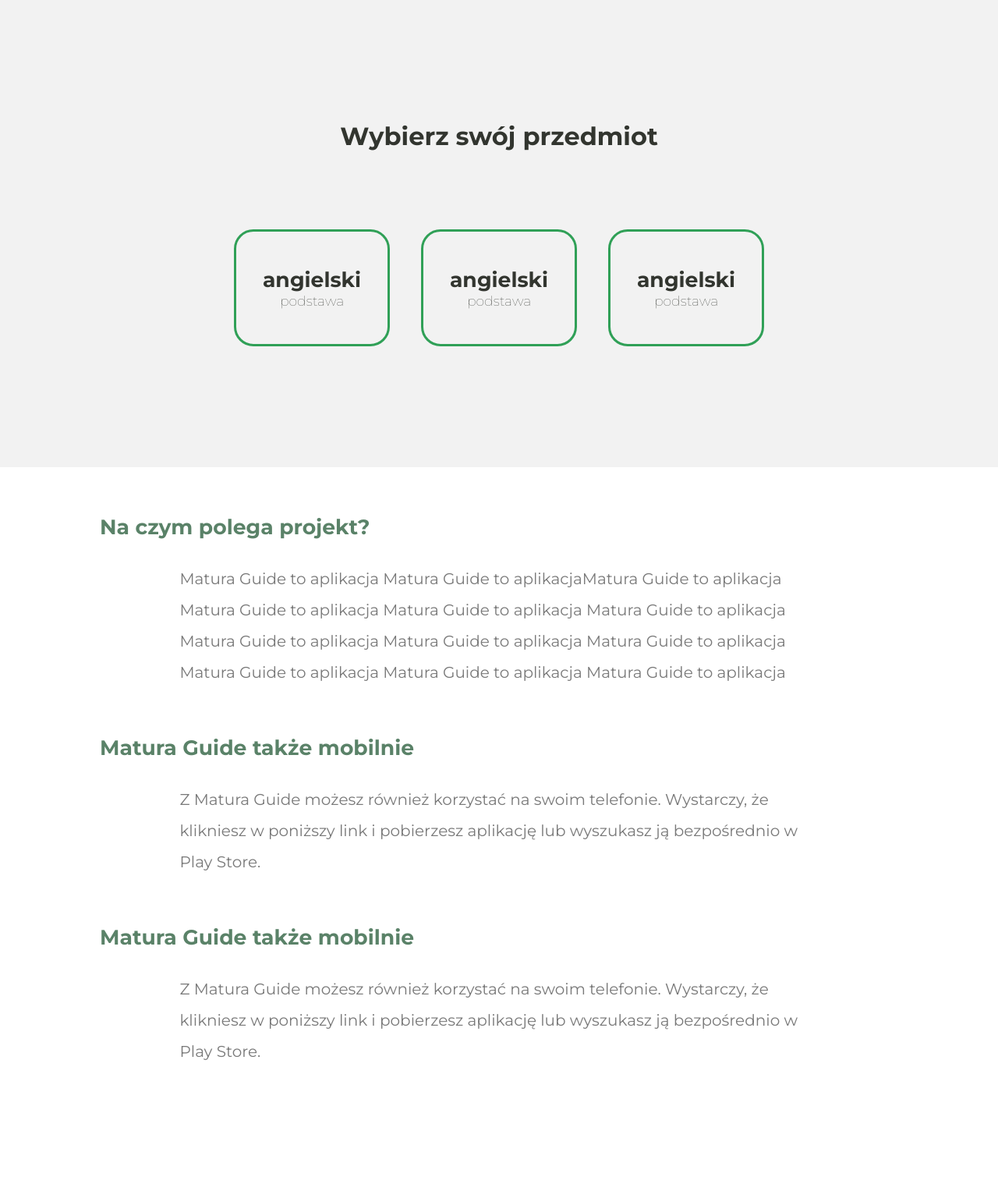
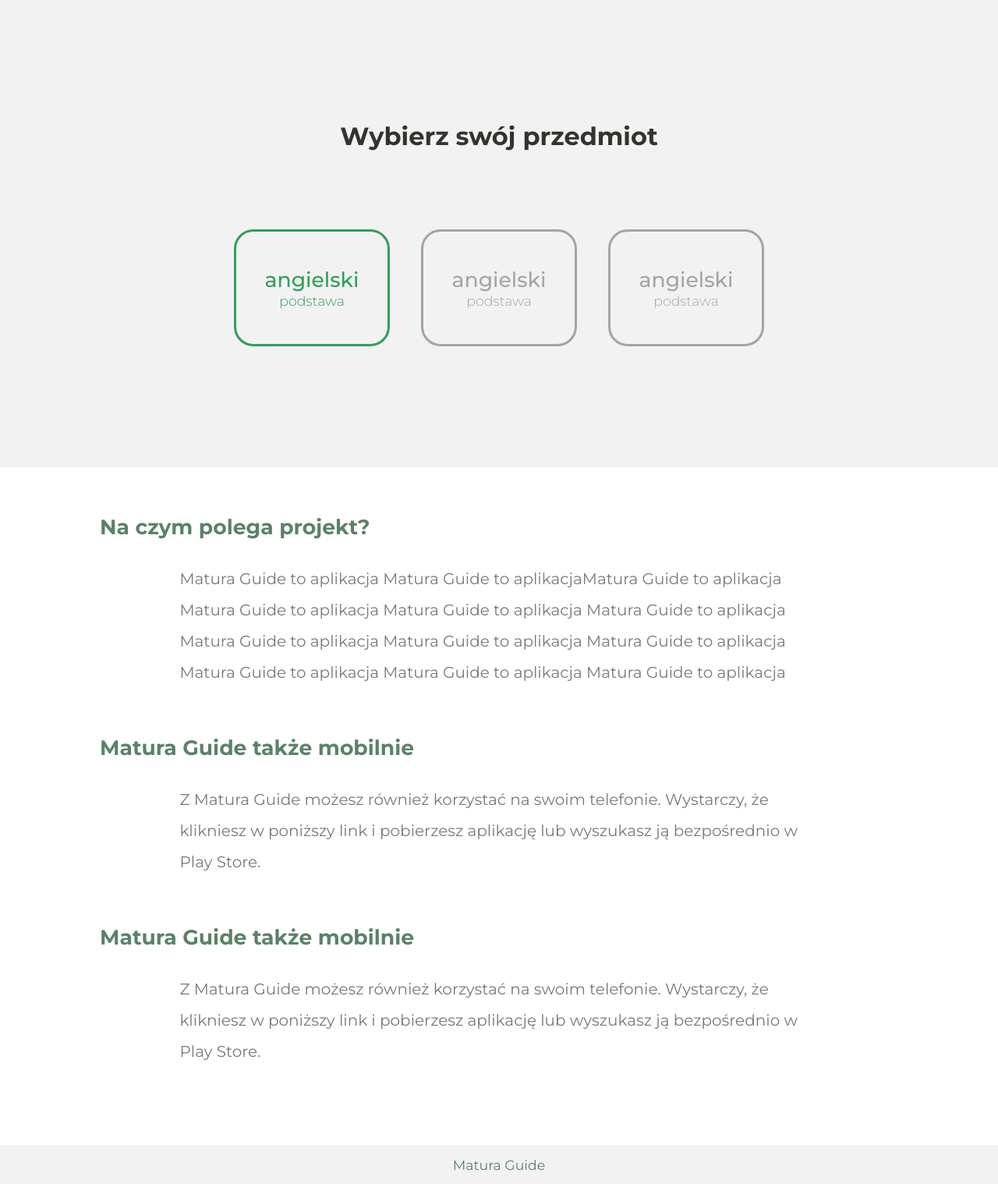
Before and after one commit to Jeboczek/maturaguide-web, a Django app: page / in a window 1280 px wide. Shown: the part 634-2152 px from the top of the page at 78% size. Before the commit the page ends 1993 px from the top, so only its background shows below. Run offline with Django 3.2, Linux system fonts and the light colour scheme; style sheets or scripts are compiled from the project's sources.

Commit message:
Improve site and add footer

```diff
--- a/homepage/templates/home.html
+++ b/homepage/templates/home.html
@@ -23,10 +23,10 @@
         </div>
     </div>
 </div>
-<div class="category-selector">
+<div class="category-selector" id="learn">
     <h1>Wybierz swój przedmiot</h1>
     <div class="category-holder">
-        <div class="category">
+        <div class="category" id="active">
             <h1>angielski</h1>
             <h6>podstawa</h6>
         </div>
--- a/static/script/aboutus.js
+++ b/static/script/aboutus.js
@@ -15,9 +15,9 @@ function onAvatarClick(event) {
         $(`div.avatar#${clickedPerson}`).addClass("active")
         // Change content
         let content = $("div.about-us-content");
-        content.fadeOut(400, () => {
+        content.fadeOut(200, () => {
             content.html(BIO[clickedPerson]);
-            content.fadeIn(400);
+            content.fadeIn(200);
         });
     }
 }
--- a/static/style/src/_category.scss
+++ b/static/style/src/_category.scss
@@ -1,7 +1,7 @@
 div.category-selector{
     padding-top: 20px;
     min-height: 600px;
-    width: 100vw;
+    width: 100%;
     background-color: $headerBgColor;
 
     display: flex;
@@ -30,7 +30,8 @@ div.category-selector{
             height: auto;
             border-width: 3px;
             border-style: solid;
-            border-color: $scrollBarText;
+            border-color: $HColor;
+            opacity: 0.4;
 
             cursor: pointer;
 
@@ -42,6 +43,15 @@ div.category-selector{
             align-items: center;
             justify-content: center;
 
+            &#active{
+                opacity: 1;
+                border-color: $scrollBarText;
+
+                h1, h6{
+                    color: $scrollBarText;
+                }
+            }
+
             h1, h6{
                 text-align: center;
                 margin: 0px;
@@ -49,10 +59,11 @@ div.category-selector{
 
             h1{
                 font-size: 20pt;
+                font-weight: 500;
             }
 
             h6{
-                font-weight: lighter;
+                font-weight: 300;
                 font-size: 13pt;
             }
 
--- /dev/null
+++ b/static/style/src/_footer.scss
@@ -0,0 +1,24 @@
+footer{
+    width: 100%;
+    height: 50px;
+    background-color: $headerBgColor;
+    text-align: center;
+
+    display: flex;
+    flex-direction: row;
+    justify-content: center;
+    align-items: center;
+    margin-top: auto;
+
+
+    h1{
+        font-size: 13pt;
+        margin: 0;
+        color: $mainColor;
+        font-weight: normal;
+    }
+}
+
+div.footer-margin{
+    margin-bottom: 100px;
+}
--- a/static/style/src/_infscroll.scss
+++ b/static/style/src/_infscroll.scss
@@ -2,11 +2,12 @@
     margin-top: 50px;
     display: flex;
     position: relative;
-    width: 100vw;
+    width: 100%;
     height: 28px;
     margin: auto;
     background-color: $mainColorLighter;
     overflow: hidden;
+    user-select: none;
     z-index: 1;
 
       &__title {
--- a/static/style/style.scss
+++ b/static/style/style.scss
@@ -7,11 +7,16 @@
 @import 'src/infscroll';
 @import 'src/category';
 @import 'src/aboutus';
+@import 'src/footer';
 
 *{
     font-family: $fontFamily;
     color: $fontColor;
     box-sizing: border-box;
+}
+
+main{
+    width: 100vw;
 }
 
 h1, h2, h3, h4, h5, h6{
@@ -22,6 +27,11 @@ body{
     margin: 0;
     padding: 0;
 
+    min-height: 100vh;
+
+    display: flex;
+    flex-direction: column;
+
     background-color: $bgColor;
 }
 
--- a/templates/base.html
+++ b/templates/base.html
@@ -18,6 +18,7 @@
         {% block content %}
         {% endblock content %}
     </main>
+    {% include "footer.html" %}
 </body>
 <!-- BOTTOM JS -->
 <script src="/static/script/main.js"></script>
--- /dev/null
+++ b/templates/footer.html
@@ -0,0 +1,4 @@
+<div class="footer-margin"></div>
+<footer>
+    <h1>Matura Guide</h1>
+</footer>
--- a/templates/nav.html
+++ b/templates/nav.html
@@ -1,6 +1,6 @@
 <nav>
     <a href="/" {% if category == "home"%}id="active"{% endif %}>home</a>
-    <a href="#learn" {% if category == "learn"%}id="active"{% endif %}>ucz się</a>
+    <a href="/#learn" {% if category == "learn"%}id="active"{% endif %}>ucz się</a>
     <a href="/o-nas" {% if category == "aboutus"%}id="active"{% endif %}>o nas</a>
     <a href="#profil" {% if category == "profil"%}id="active"{% endif %}>profil</a>
 </nav>
```
